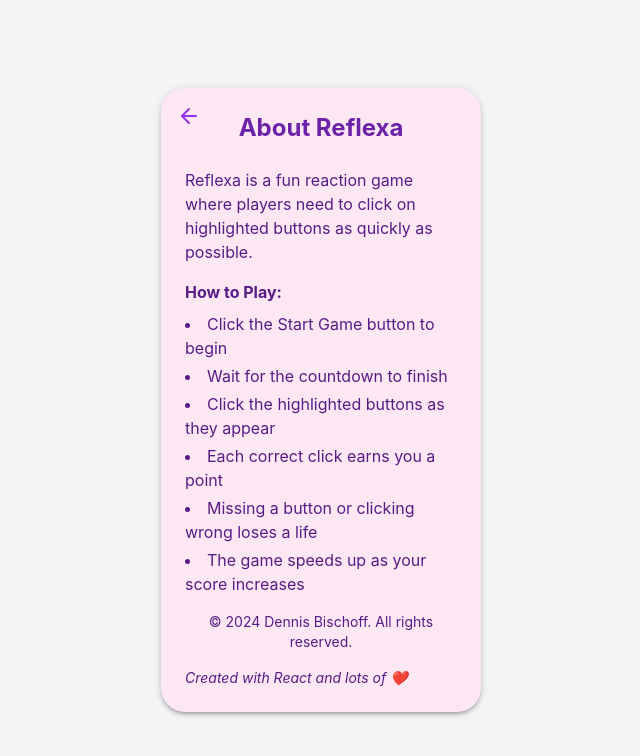
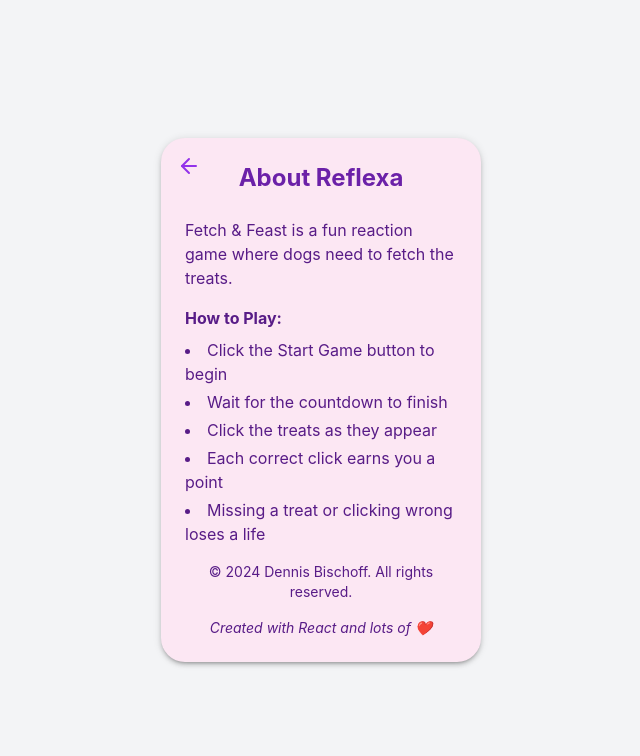
Before and after one commit to dbischoff777/reflexa, a React (Create React App) app: page /about in a window 1280 px wide. Shown: the top 756 px of the page, without its empty margins (319-959 px from the left). Built offline with nearby package versions, Linux system fonts and the light colour scheme.

Commit message:
minor adjustments

```diff
--- a/src/About.jsx
+++ b/src/About.jsx
@@ -52,8 +52,8 @@
             : 'text-purple-900'
         }`}>
           <p>
-            Reflexa is a fun reaction game where players need to click on
-            highlighted buttons as quickly as possible.
+            Fetch & Feast is a fun reaction game where dogs need to fetch the
+            treats.
           </p>
 
           <div className="space-y-2">
@@ -61,10 +61,10 @@
             <ul className="list-disc list-inside space-y-1 text-left">
               <li>Click the Start Game button to begin</li>
               <li>Wait for the countdown to finish</li>
-              <li>Click the highlighted buttons as they appear</li>
+              <li>Click the treats as they appear</li>
               <li>Each correct click earns you a point</li>
-              <li>Missing a button or clicking wrong loses a life</li>
-              <li>The game speeds up as your score increases</li>
+              <li>Missing a treat or clicking wrong loses a life</li>
+              {/* <li>The game speeds up as your score increases</li> */}
             </ul>
           </div>
           <p className={`text-sm mt-4 text-center ${
@@ -74,7 +74,7 @@
           }`}>
             © {new Date().getFullYear()} Dennis Bischoff. All rights reserved.
           </p>
-          <p className={`text-sm italic ${
+          <p className={`text-sm italic text-center ${
             settings?.theme === 'dark'
               ? 'text-gray-300'
               : 'text-purple-900'
--- a/src/PopItGameUI.jsx
+++ b/src/PopItGameUI.jsx
@@ -56,12 +56,12 @@
           <h1 className={`text-4xl font-bold mb-2 ${
             settings.theme === 'dark' ? 'text-purple-300' : 'text-purple-600'
           }`}>
-            Reflexa
+            Fetch & Feast
           </h1>
           <p className={`text-lg ${
             settings.theme === 'dark' ? 'text-gray-300' : 'text-gray-600'
           }`}>
-            Test your reflexes!
+            Fetch as many treats as you can!
           </p>
 
           {/* Navigation Links */}
```
